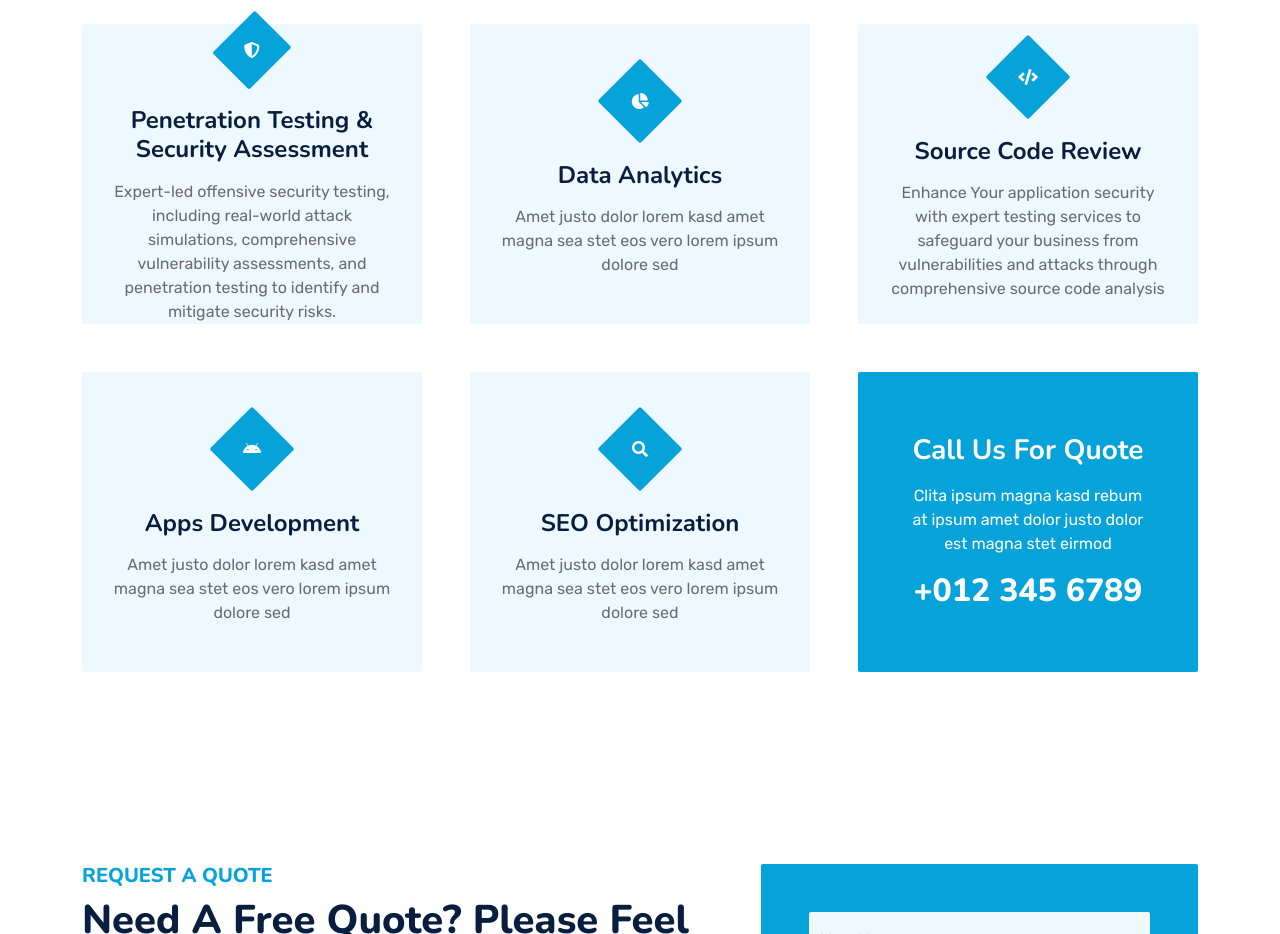
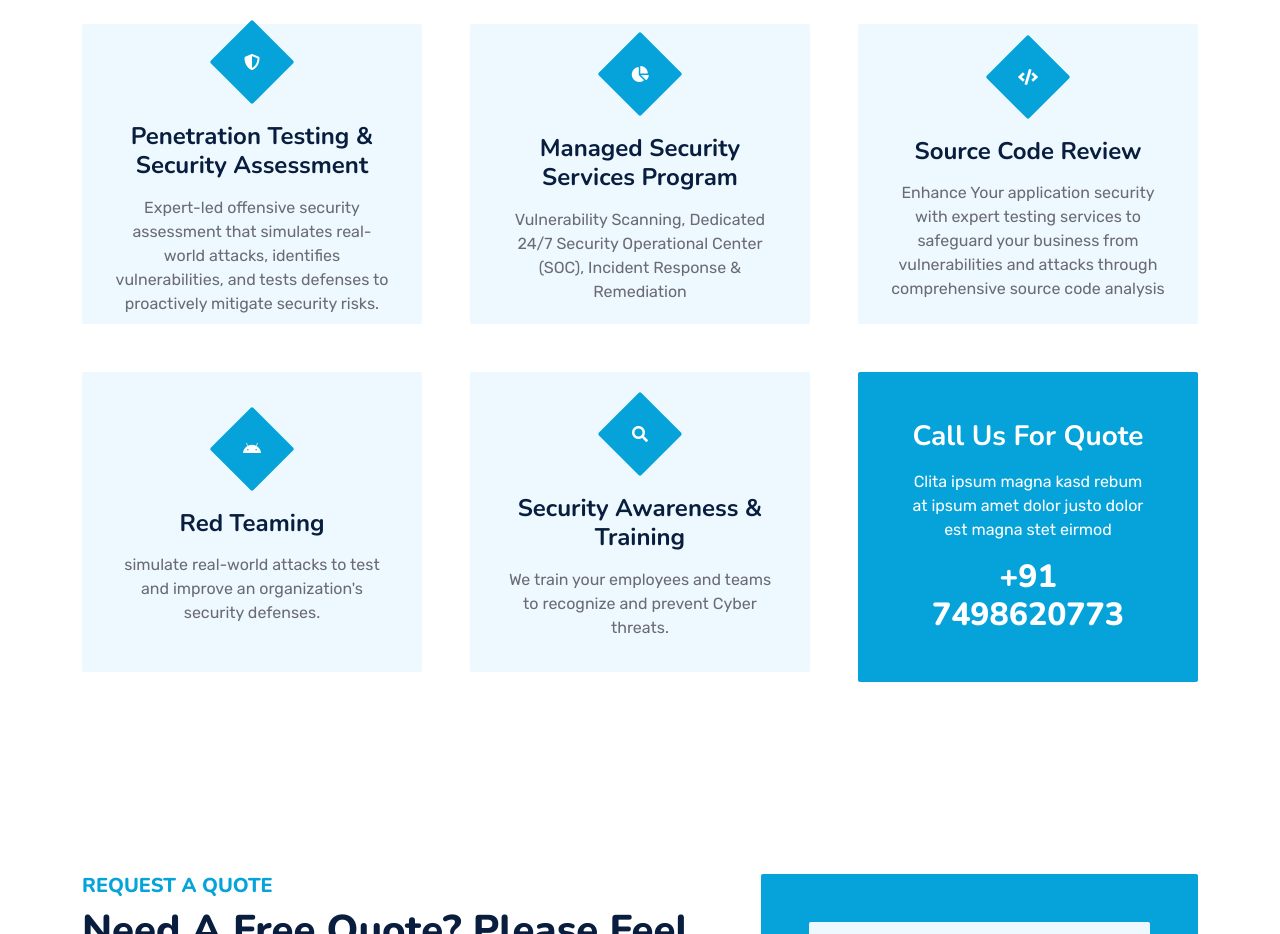
Before and after one commit to virendra0803/Cybersecurity-web, a plain HTML site: page index.html in a window 1280 px wide. Shown: the part 1200-2134 px from the top of the page. Drawn offline with nearby package versions, Linux system fonts and the light colour scheme.

Commit message:
ready to show pankaj sir

```diff
--- a/index.html
+++ b/index.html
@@ -315,7 +315,7 @@
                             <i class="fa fa-shield-alt text-white"></i>
                         </div>
                         <h4 class="mb-3">Penetration Testing & Security Assessment</h4>
-                        <p class="m-0">Expert-led offensive security testing, including real-world attack simulations, comprehensive vulnerability assessments, and penetration testing to identify and mitigate security risks.</p>
+                        <p class="m-0">Expert-led offensive security assessment that simulates real-world attacks, identifies vulnerabilities, and tests defenses to proactively mitigate security risks.</p>
                         <a class="btn btn-lg btn-primary rounded" href="">
                             <i class="bi bi-arrow-right"></i>
                         </a>
@@ -326,8 +326,8 @@
                         <div class="service-icon">
                             <i class="fa fa-chart-pie text-white"></i>
                         </div>
-                        <h4 class="mb-3">Data Analytics</h4>
-                        <p class="m-0">Amet justo dolor lorem kasd amet magna sea stet eos vero lorem ipsum dolore sed</p>
+                        <h4 class="mb-3">Managed Security Services Program</h4>
+                        <p class="m-0">Vulnerability Scanning, Dedicated 24/7 Security Operational Center (SOC), Incident Response & Remediation</p>
                         <a class="btn btn-lg btn-primary rounded" href="">
                             <i class="bi bi-arrow-right"></i>
                         </a>
@@ -350,8 +350,8 @@
                         <div class="service-icon">
                             <i class="fab fa-android text-white"></i>
                         </div>
-                        <h4 class="mb-3">Apps Development</h4>
-                        <p class="m-0">Amet justo dolor lorem kasd amet magna sea stet eos vero lorem ipsum dolore sed</p>
+                        <h4 class="mb-3">Red Teaming</h4>
+                        <p class="m-0">simulate real-world attacks to test and improve an organization's security defenses.</p>
                         <a class="btn btn-lg btn-primary rounded" href="">
                             <i class="bi bi-arrow-right"></i>
                         </a>
@@ -362,8 +362,8 @@
                         <div class="service-icon">
                             <i class="fa fa-search text-white"></i>
                         </div>
-                        <h4 class="mb-3">SEO Optimization</h4>
-                        <p class="m-0">Amet justo dolor lorem kasd amet magna sea stet eos vero lorem ipsum dolore sed</p>
+                        <h4 class="mb-3">Security Awareness & Training</h4>
+                        <p class="m-0">We train your employees and teams to recognize and prevent Cyber threats.</p>
                         <a class="btn btn-lg btn-primary rounded" href="">
                             <i class="bi bi-arrow-right"></i>
                         </a>
@@ -373,7 +373,7 @@
                     <div class="position-relative bg-primary rounded h-100 d-flex flex-column align-items-center justify-content-center text-center p-5">
                         <h3 class="text-white mb-3">Call Us For Quote</h3>
                         <p class="text-white mb-3">Clita ipsum magna kasd rebum at ipsum amet dolor justo dolor est magna stet eirmod</p>
-                        <h2 class="text-white mb-0">+012 345 6789</h2>
+                        <h2 class="text-white mb-0">+91 7498620773</h2>
                     </div>
                 </div>
             </div>
```
